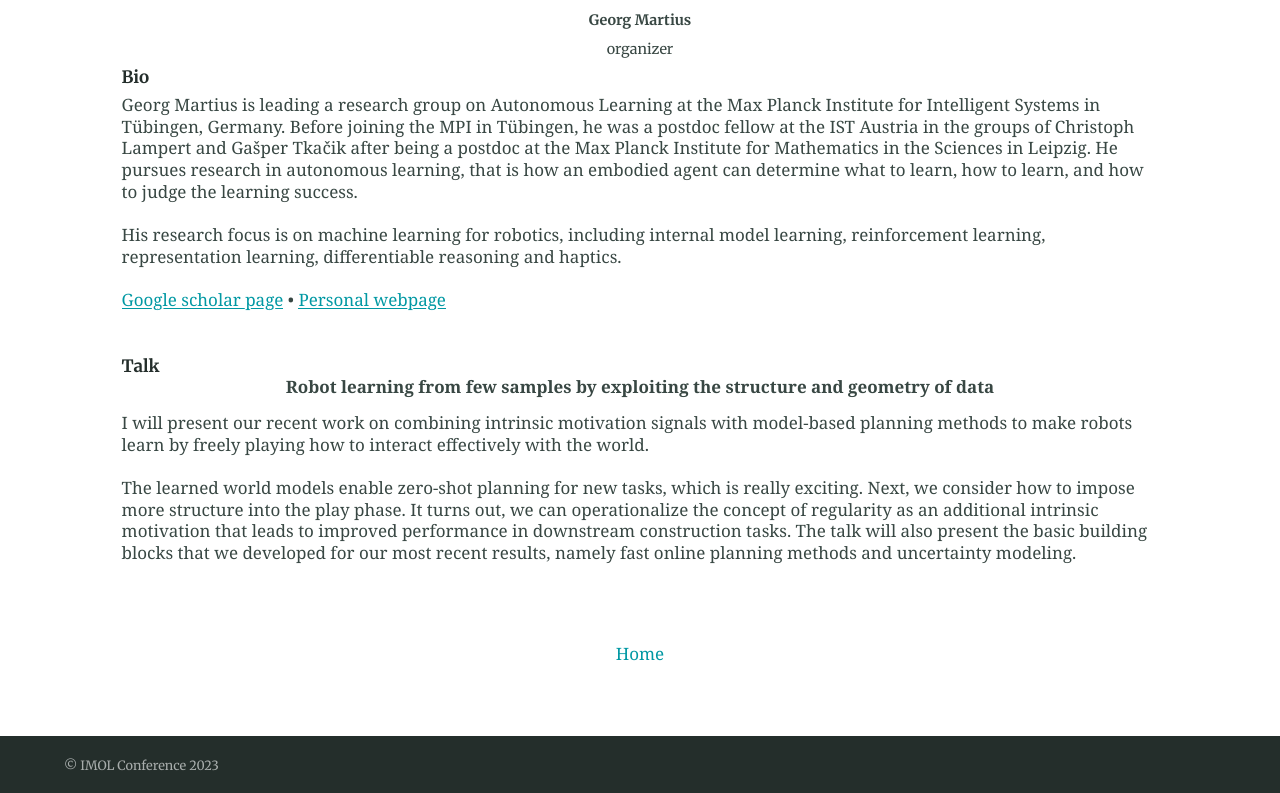
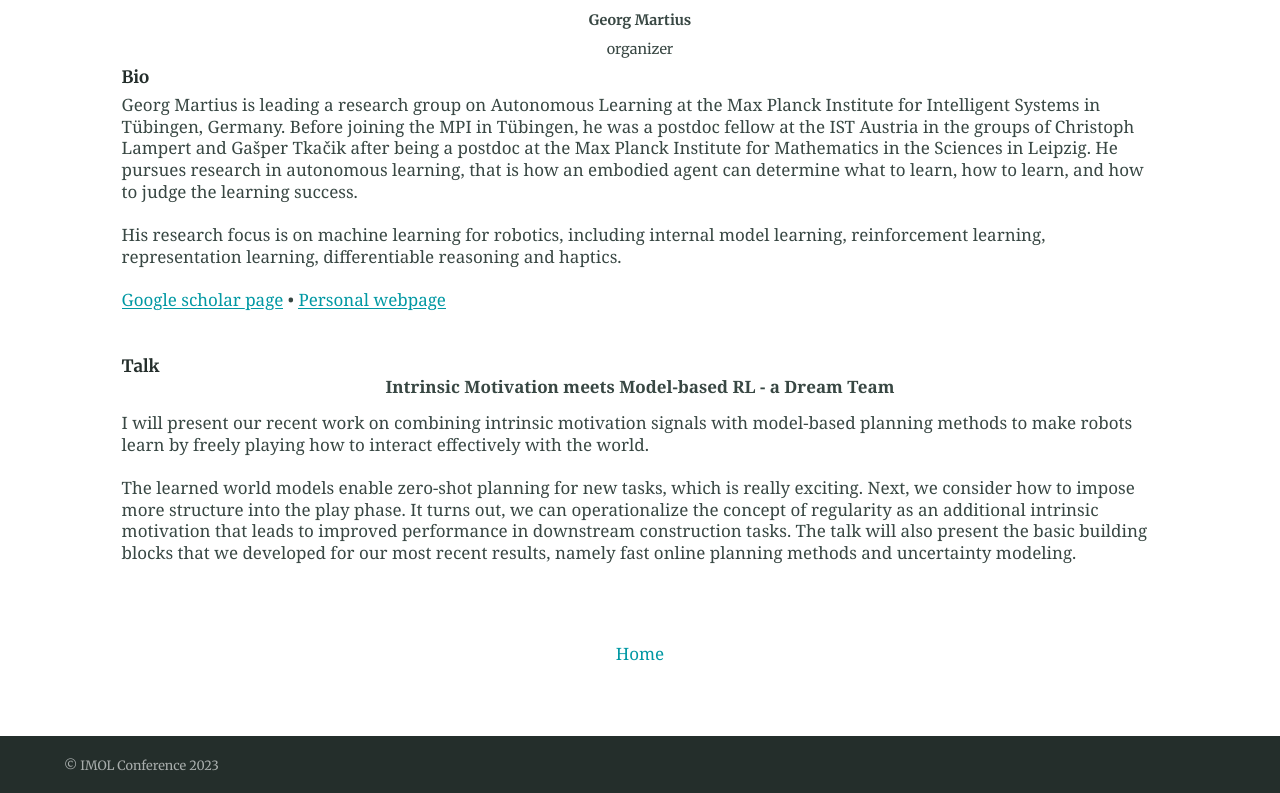
Before and after one commit to imolconf2023/imolconf2023.github.io, a Jekyll site: the page built from people/georg_martius.md, in a window 1280 px wide, cut to the strip 348-1141 px from the top of the page. Built offline with Jekyll 4.4.1, drawn with Linux system fonts in a browser that asks for light colours.

Commit message:
fix georg title issue

```diff
--- a/people/georg_martius.md
+++ b/people/georg_martius.md
@@ -39,7 +39,7 @@ His research focus is on machine learning for robotics, including internal model
 
 
 <div align="center">
-	<b>Robot learning from few samples by exploiting the structure and geometry of data</b>
+	<b>Intrinsic Motivation meets Model-based RL - a Dream Team</b>
 </div>
 
 I will present our recent work on combining intrinsic motivation signals with model-based planning methods to make robots learn by freely playing how to interact effectively with the world.
```
Also changed, not shown: 3 other files.
